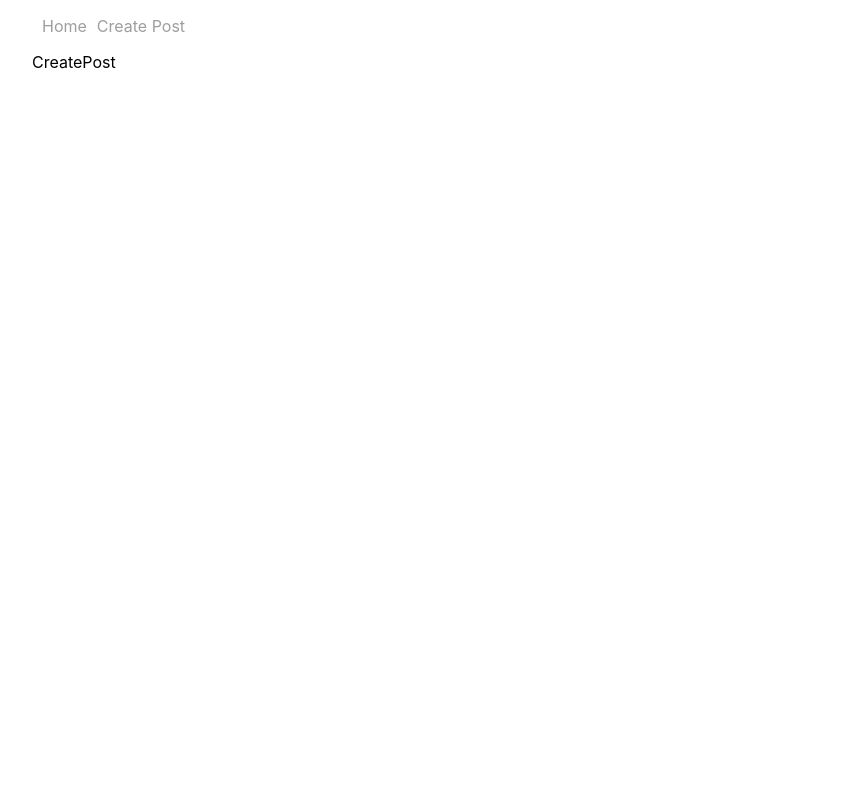
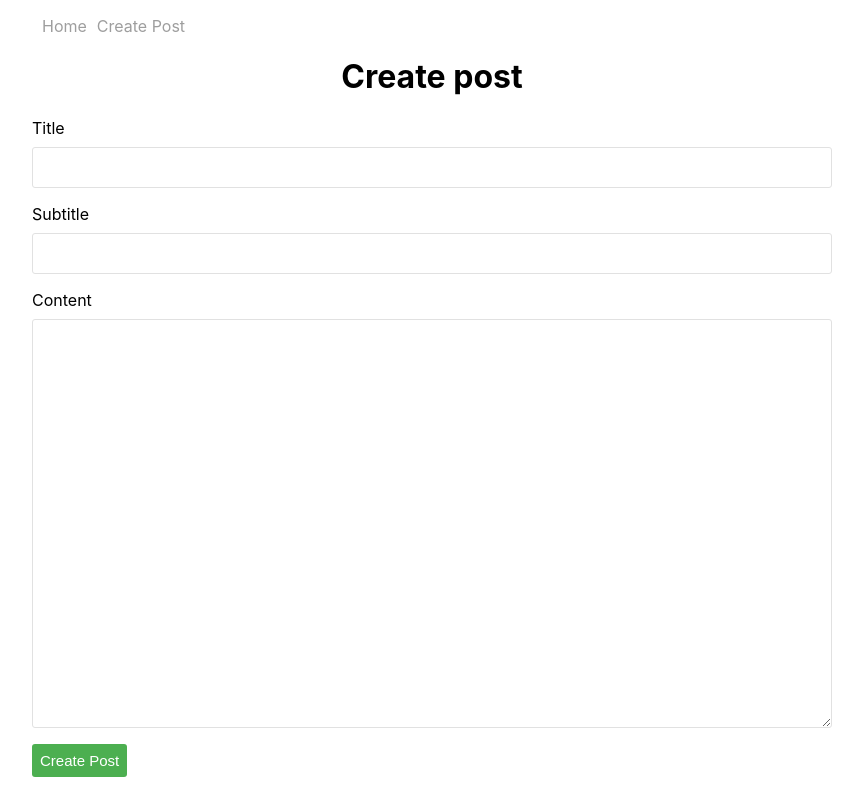
Before and after one commit to Wolverine2098/Blog-website-using-hooks, a React (Create React App) app: page /create-post in a window 1280 px wide. Shown: the whole page, without its empty margins (208-1071 px from the left). Built offline with nearby package versions, Linux system fonts and the light colour scheme.

Commit message:
adding hooks to check form states

```diff
--- a/src/components/CreatePost.js
+++ b/src/components/CreatePost.js
@@ -1,5 +1,43 @@
+// import { useState } from "react/cjs/react.production.min";
+import react from "react";
+
+import { useState } from "react"
 function CreatePost() {
-  return <div className="">CreatePost</div>;
+  const [title,setTitle] = useState('');
+  const [subTitle,setSubTitle] = useState('');
+  const [content,setContent] = useState('');
+
+function handleSubmit(e){
+  e.preventDefault();
+  console.log('title',title);
+  console.log('Subtitle',subTitle);
+  console.log('content',content);
+}
+
+  return <div className="create-post">
+    <h1>Create post</h1>
+    <form onSubmit= {handleSubmit}>
+
+      <div className ="form-field">
+        <label>Title</label>
+        <input value={title} onChange={ (e) => setTitle(e.target.value)}/>
+</div>
+
+        <div className ="form-field">
+        <label>Subtitle</label>
+        <input value={subTitle} onChange={ (e) => setSubTitle(e.target.value)}/>
+        </div>
+
+
+        <div className ="form-field">
+        <label>Content</label>
+        <textarea value={content} onChange={(e)=>setContent(e.target.value)}></textarea>
+
+      </div>
+      <button className = "create-post-btn">Create Post</button>
+    </form>
+
+    </div>
 }
 
 export default CreatePost;
```
Also changed, not shown: package.json (+7 -2 lines), 1 other file (tests, documents, lock files or other folders).
